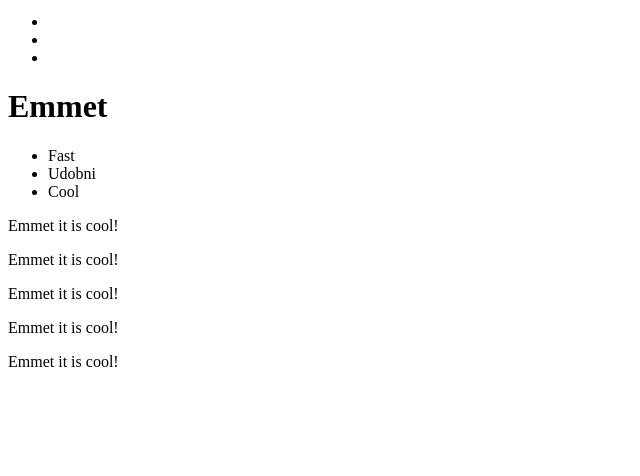
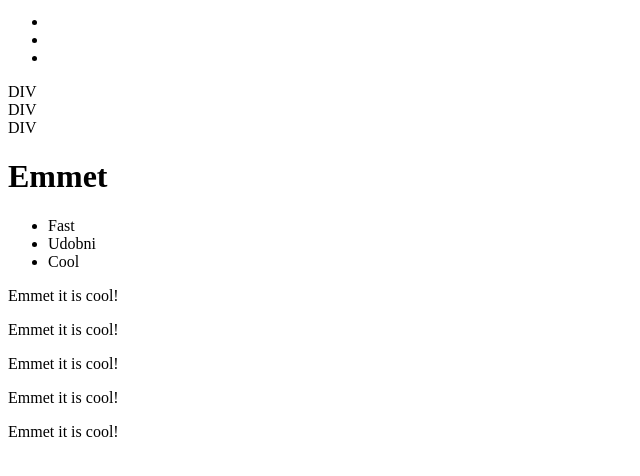
Before and after one commit to OlegTV/TESTgithub.github.io, a plain HTML site: page index.html in a window 1280 px wide. Shown: the part 86-562 px from the top of the page, without its empty margins (0-640 px from the left). Drawn offline with Linux system fonts and the light colour scheme.

Commit message:
Update index.html

```diff
--- a/index.html
+++ b/index.html
@@ -24,9 +24,9 @@
 		</ul>
 	</nav>
 </header>
-<div class="item1"></div>
-<div class="item2"></div>
-<div class="item3"></div>
+<div class="item1">DIV</div>
+<div class="item2">DIV</div>
+<div class="item3">DIV</div>
 <main>
 	<h1>Emmet</h1>
 	<ul>
```
